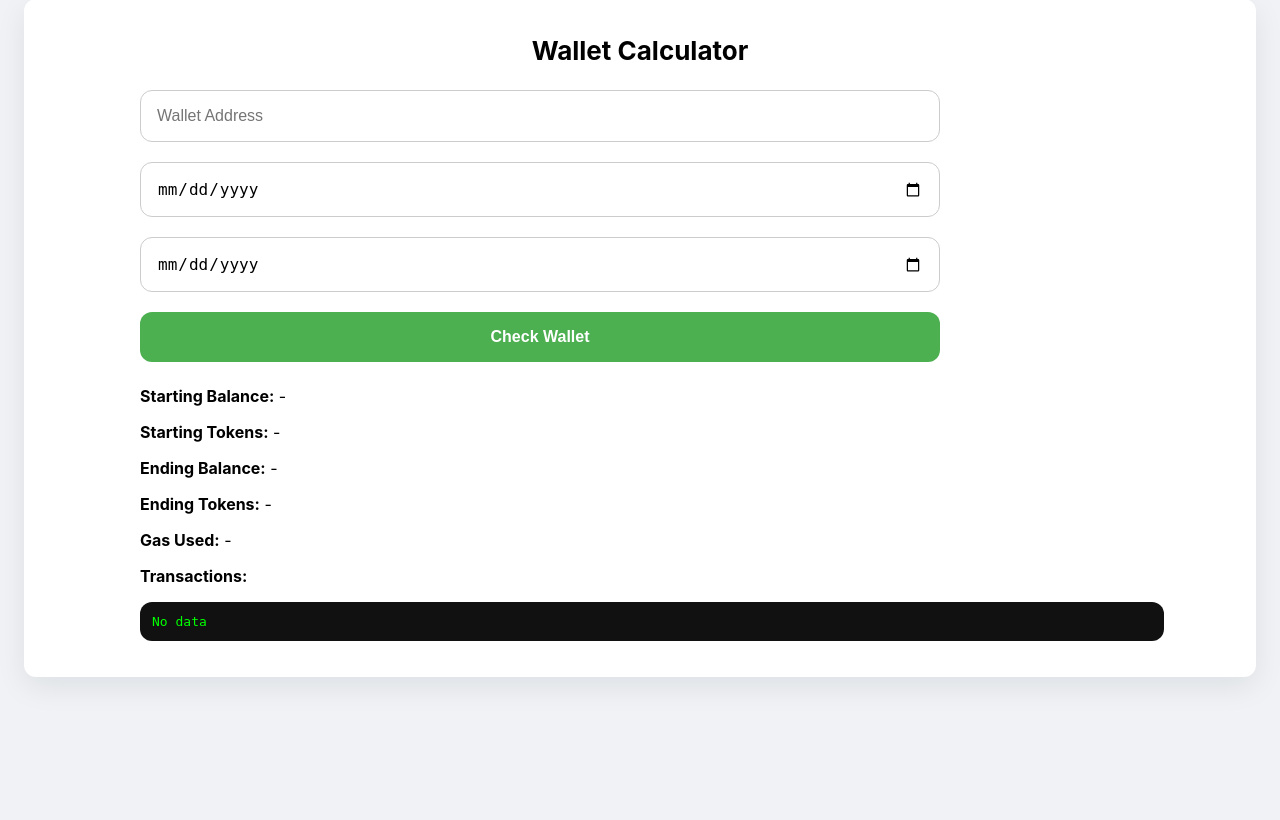
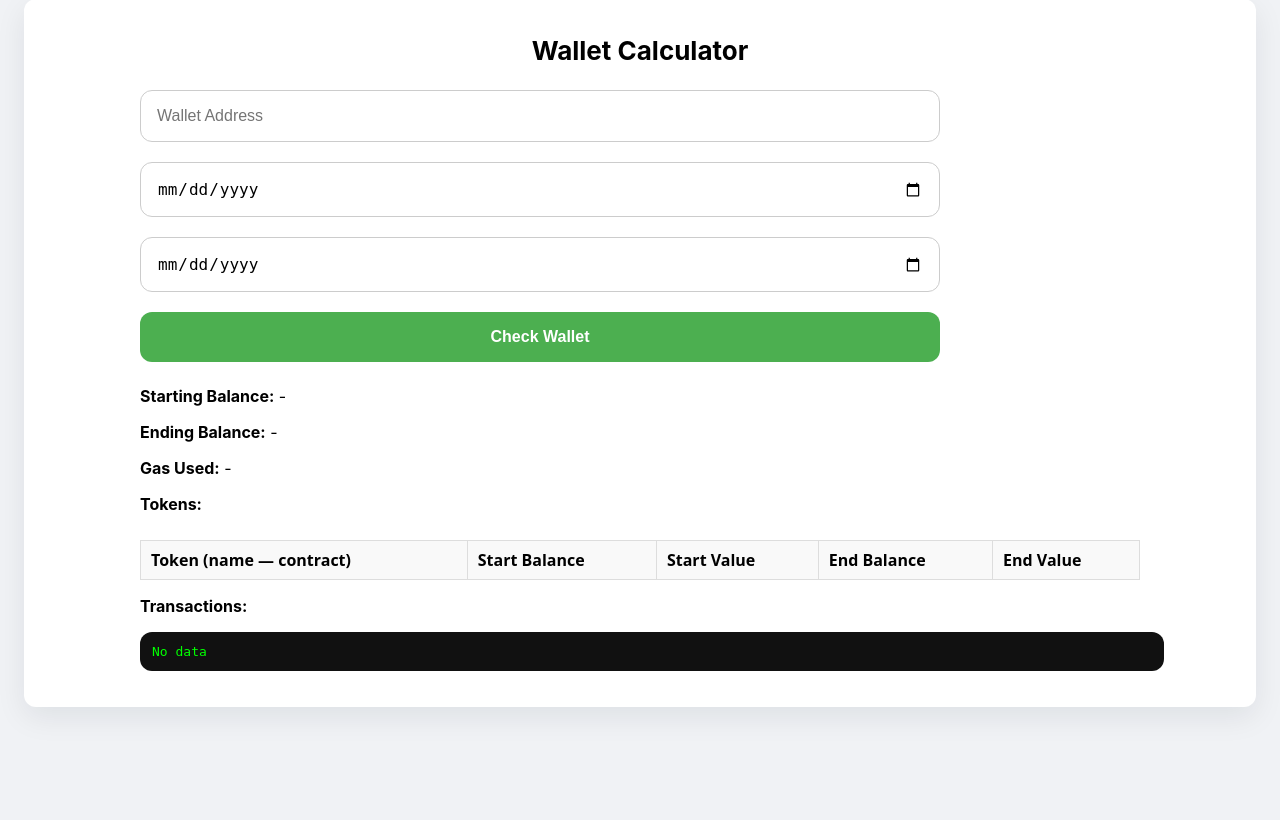
Before and after one commit to mrekus/crypto_scanner_no_db, a FastAPI app: page /login in a window 1280 px wide. Shown: the part 41-861 px from the top of the page. Run offline with FastAPI, Linux system fonts and the light colour scheme; lists and menus that the app fills with data are empty; parts of the project's set-up code (start-up, migrations or seed data) failed here and were passed over; some libraries are stand-ins or nearby versions.

Commit message:
added table display, caching

```diff
--- a/pyproject.toml
+++ b/pyproject.toml
@@ -18,6 +18,7 @@ dependencies = [
     "passlib (>=1.7.4,<2.0.0)",
     "jinja2 (>=3.1.6,<4.0.0)",
     "argon2-cffi (>=25.1.0,<26.0.0)",
+    "async-lru (>=2.0.5,<3.0.0)",
 ]
 
 [build-system]
--- a/src/templates/calculator.html
+++ b/src/templates/calculator.html
@@ -10,10 +10,9 @@
     --card:#ffffff;
     --muted:#6b7280;
     --accent:#4CAF50;
-    --accent-hover: #137e14;
+    --accent-hover:#137e14;
     --danger:#f44336;
 }
-
 html,body{height:100%;margin:0;}
 body{
     font-family: Inter, ui-sans-serif, system-ui, -apple-system, "Segoe UI", Roboto, "Helvetica Neue", Arial;
@@ -23,7 +22,6 @@ body{
     align-items:flex-start;
     padding:40px 24px;
 }
-
 .container{
     width:min(1600px,96%);
     max-width:1600px;
@@ -36,7 +34,6 @@ body{
     gap:24px;
     align-items:center;
 }
-
 h1{font-size:26px;margin:0;text-align:center;}
 form{
     display:flex;
@@ -68,7 +65,6 @@ button{
     max-width:800px;
 }
 button:hover{background:var(--accent-hover);}
-
 .results{
     display:flex;
     flex-direction:column;
@@ -76,7 +72,6 @@ button:hover{background:var(--accent-hover);}
     width:100%;
     max-width:1000px;
 }
-
 .results .transactions {
     max-height: 500px;
     width: 100%;
@@ -88,11 +83,33 @@ button:hover{background:var(--accent-hover);}
     border-radius: 12px;
     white-space: pre-wrap;
 }
+.tokens-table {
+    width:100%;
+    border-collapse: collapse;
+    font-family: system-ui, Roboto, "Helvetica Neue", Arial, monospace;
+    margin-top:10px;
+}
+.tokens-table th, .tokens-table td {
+    border:1px solid #ddd;
+    padding:8px 10px;
+    text-align:left;
+    vertical-align:top;
+}
+.tokens-table th {
+    background:#f9f9f9;
+    font-weight:700;
+}
 .toast{
     position:fixed;top:20px;left:50%;transform:translateX(-50%);padding:12px 20px;border-radius:12px;color:#fff;font-weight:700;display:none;z-index:1300;
 }
 .toast.error{background:var(--danger)}
 .toast.success{background:var(--accent)}
+.visually-hidden{
+    position:absolute!important;
+    height:1px;width:1px;
+    overflow:hidden;clip:rect(1px,1px,1px,1px);
+    white-space:nowrap;border:0;padding:0;margin:-1px;
+}
 </style>
 </head>
 <body>
@@ -113,12 +130,23 @@ button:hover{background:var(--accent-hover);}
 
     <div class="results" id="results">
         <div><strong>Starting Balance:</strong> <span id="startBalance">-</span></div>
-        <div><strong>Starting Tokens:</strong> <span id="startTokens">-</span></div>
+        <div><strong>Ending Balance:</strong> <span id="endBalance">-</span></div>
+        <div><strong>Gas Used:</strong> <span id="gasUsed">-</span></div>
 
-        <div><strong>Ending Balance:</strong> <span id="endBalance">-</span></div>
-        <div><strong>Ending Tokens:</strong> <span id="endTokens">-</span></div>
-
-        <div><strong>Gas Used:</strong> <span id="gasUsed">-</span></div>
+        <div><strong>Tokens:</strong></div>
+        <table class="tokens-table" id="tokensTable" aria-describedby="tokens-table-desc">
+            <caption id="tokens-table-desc" class="visually-hidden">Token balances — left column is start, right column is end</caption>
+            <thead>
+                <tr>
+                    <th>Token (name — contract)</th>
+                    <th>Start Balance</th>
+                    <th>Start Value</th>
+                    <th>End Balance</th>
+                    <th>End Value</th>
+                </tr>
+            </thead>
+            <tbody></tbody>
+        </table>
 
         <div><strong>Transactions:</strong></div>
         <div class="transactions" id="transactions">No data</div>
@@ -131,9 +159,11 @@ button:hover{background:var(--accent-hover);}
 const form = document.getElementById('walletForm');
 const startBalanceEl = document.getElementById('startBalance');
 const endBalanceEl = document.getElementById('endBalance');
+const gasEl = document.getElementById('gasUsed');
 const transactionsEl = document.getElementById('transactions');
 const startTokensEl = document.getElementById('startTokens');
 const endTokensEl = document.getElementById('endTokens');
+const tokensTableBody = document.getElementById('tokensTable').querySelector('tbody');
 const toastEl = document.getElementById('toast');
 
 function showToast(msg,type='error',ms=2500){
@@ -143,13 +173,35 @@ function showToast(msg,type='error',ms=2500){
     setTimeout(()=> toastEl.style.display='none', ms);
 }
 
+function shortAddr(addr){
+    if(!addr || typeof addr !== 'string') return addr || '';
+    if(addr.length <= 12) return addr;
+    return addr.slice(0,6) + '…' + addr.slice(-4);
+}
+
+function formatNumberForDisplay(v){
+    if(v === undefined || v === null) return '-';
+    const n = (typeof v === 'number') ? v : parseFloat(String(v));
+    if(isNaN(n)) return String(v);
+    if(Math.abs(n) < 0.000001) return n.toExponential();
+    return n.toLocaleString(undefined, {maximumFractionDigits: 8});
+}
+
+function formatEuro(v){
+    if(v === undefined || v === null) return '-';
+    if(typeof v === 'number') return '€' + Number(v).toFixed(2);
+    const parsed = parseFloat(String(v));
+    if(!isNaN(parsed)) return '€' + parsed.toFixed(2);
+    return String(v);
+}
+
 form.addEventListener('submit', async (e)=>{
     e.preventDefault();
     startBalanceEl.textContent='Loading...';
     endBalanceEl.textContent='Loading...';
+    gasEl.textContent='Loading...';
     transactionsEl.textContent='Loading...';
-    startTokensEl.textContent='Loading...';
-    endTokensEl.textContent='Loading...'
+    tokensTableBody.innerHTML='<tr><td colspan="5">Loading...</td></tr>';
 
     const formData = new FormData(form);
     const params = new URLSearchParams(formData);
@@ -160,62 +212,104 @@ form.addEventListener('submit', async (e)=>{
 
         evtSource.onmessage = function(event){
             const data = JSON.parse(event.data);
-            if(data.type==='log'){
-                transactionsEl.textContent+=data.msg+'\n';
+            if(data.type === 'log'){
+                transactionsEl.textContent += data.msg + '\n';
                 transactionsEl.scrollTop = transactionsEl.scrollHeight;
-            } else if(data.type==='result'){
+                return;
+            }
+            if(data.type === 'result'){
                 const res = data.data;
 
-                // starting balance
-                const startEth = res.starting_balance.eth ?? 0;
-                const startEur = res.starting_balance.eur ?? 0;
-                startBalanceEl.textContent = `${startEth} ETH (€${Number(startEur).toFixed(2)})`;
+                const startEth = res.starting_balance?.eth ?? 0;
+                const startEur = res.starting_balance?.eur ?? 0;
+                startBalanceEl.textContent = `${formatNumberForDisplay(startEth)} ETH (${formatEuro(startEur)})`;
 
-                // ending balance
-                const endEth = res.ending_balance.eth ?? 0;
-                const endEur = res.ending_balance.eur ?? 0;
-                endBalanceEl.textContent = `${endEth} ETH (€${Number(endEur).toFixed(2)})`;
+                const endEth = res.ending_balance?.eth ?? 0;
+                const endEur = res.ending_balance?.eur ?? 0;
+                endBalanceEl.textContent = `${formatNumberForDisplay(endEth)} ETH (${formatEuro(endEur)})`;
 
-                // gas used
                 const gasEth = res.total_gas_eth ?? 0;
                 const gasEur = res.total_gas_eur ?? 0;
-                const gasEl = document.getElementById('gasUsed');
-                if(gasEl){
-                    gasEl.textContent = `${gasEth} ETH (€${Number(gasEur).toFixed(2)})`;
+                gasEl.textContent = `${formatNumberForDisplay(gasEth)} ETH (${formatEuro(gasEur)})`;
+
+                if(startTokensEl) startTokensEl.textContent = JSON.stringify(res.starting_balance?.tokens ?? {});
+                if(endTokensEl) endTokensEl.textContent = JSON.stringify(res.ending_balance?.tokens ?? {});
+
+                const startTokens = res.starting_balance?.tokens ?? {};
+                const endTokens = res.ending_balance?.tokens ?? {};
+
+                const allContracts = [...new Set([...Object.keys(startTokens), ...Object.keys(endTokens)])];
+
+                function tokenValue(contract) {
+                    const s = startTokens[contract] || {};
+                    const e = endTokens[contract] || {};
+                    const val = s.value_eur ?? e.value_eur;
+                    return (val === 'unknown' || val === undefined || val === null) ? null : val;
                 }
 
-                // starting tokens
-                const startTokens = res.starting_balance.tokens ?? {};
-                startTokensEl.textContent = Object.values(startTokens)
-                    .map(t => `${t.symbol}: ${t.balance} (${t.value_eur})`)
-                    .join(', ');
+                allContracts.sort((a, b) => {
+                    const aVal = tokenValue(a);
+                    const bVal = tokenValue(b);
+                    if (aVal === null && bVal !== null) return 1;
+                    if (aVal !== null && bVal === null) return -1;
+                    return 0;
+                });
 
-                // ending tokens
-                const endTokens = res.ending_balance.tokens ?? {};
-                endTokensEl.textContent = Object.values(endTokens)
-                    .map(t => `${t.symbol}: ${t.balance} (${t.value_eur})`)
-                    .join(', ');
+                tokensTableBody.innerHTML = '';
 
-                // transactions
-                if(res.transactions && res.transactions.length){
-                    transactionsEl.textContent = JSON.stringify(res.transactions,null,2);
+                const ethRow = document.createElement('tr');
+                ethRow.innerHTML = `
+                    <td><strong>ETH</strong> — native</td>
+                    <td>${formatNumberForDisplay(startEth)}</td>
+                    <td>${formatEuro(startEur)}</td>
+                    <td>${formatNumberForDisplay(endEth)}</td>
+                    <td>${formatEuro(endEur)}</td>`;
+                tokensTableBody.appendChild(ethRow);
+
+                function renderTokenRow(contract){
+                    const s = startTokens[contract] || {};
+                    const e = endTokens[contract] || {};
+                    const labelName = (s.name || s.symbol) || (e.name || e.symbol) || contract;
+                    const label = `${labelName} — ${shortAddr(contract)}`;
+
+                    const sBalance = formatNumberForDisplay(s.balance);
+                    const eBalance = formatNumberForDisplay(e.balance);
+
+                    const sVal = formatEuro(s.value_eur);
+                    const eVal = formatEuro(e.value_eur);
+
+                    const row = document.createElement('tr');
+                    row.innerHTML = `
+                        <td>${label}</td>
+                        <td>${sBalance}</td>
+                        <td>${sVal}</td>
+                        <td>${eBalance}</td>
+                        <td>${eVal}</td>`;
+                    tokensTableBody.appendChild(row);
+                }
+
+                allContracts.forEach(renderTokenRow);
+
+                if(Array.isArray(res.transactions) && res.transactions.length){
+                    transactionsEl.textContent = JSON.stringify(res.transactions, null, 2);
                 } else {
-                    transactionsEl.textContent='No transactions';
+                    transactionsEl.textContent = 'No transactions';
                 }
 
                 evtSource.close();
             }
-        }
+        };
 
         evtSource.onerror = function(){
             showToast('Failed to fetch wallet data');
             evtSource.close();
-        }
+        };
 
     }catch(err){
         showToast('Network error');
         startBalanceEl.textContent='-';
         endBalanceEl.textContent='-';
+        gasEl.textContent='-';
         transactionsEl.textContent='No data';
         console.error(err);
     }
```
Also changed, not shown: src/apps/calculator/views.py (+17 -17 lines), src/apps/networks/ethereum/calculator.py (+59 -23 lines), 1 other file.
